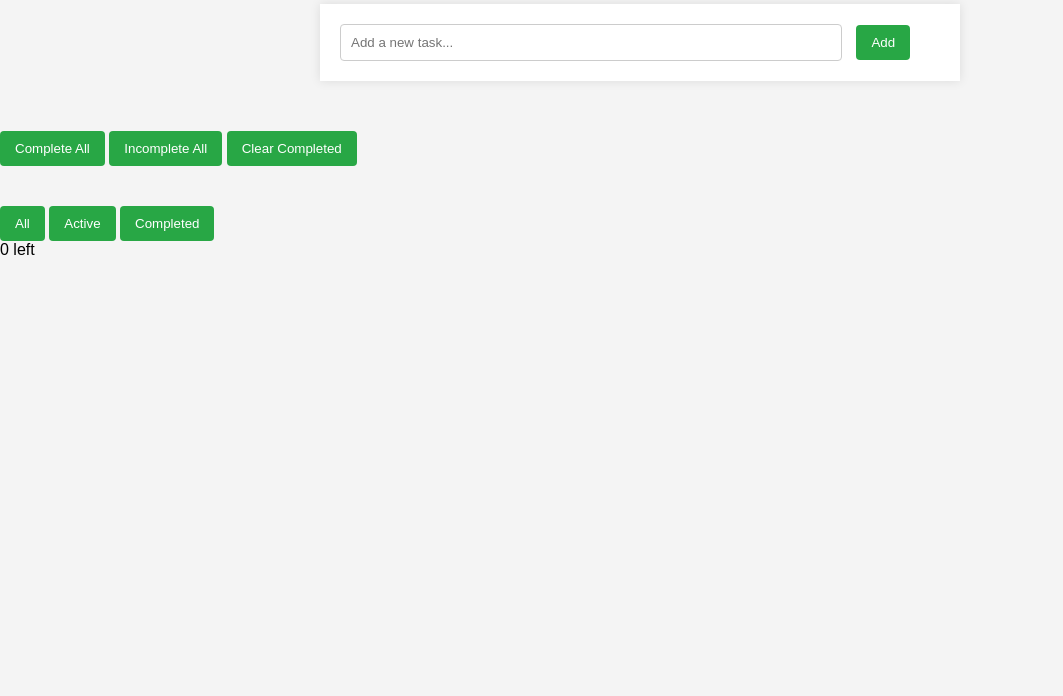
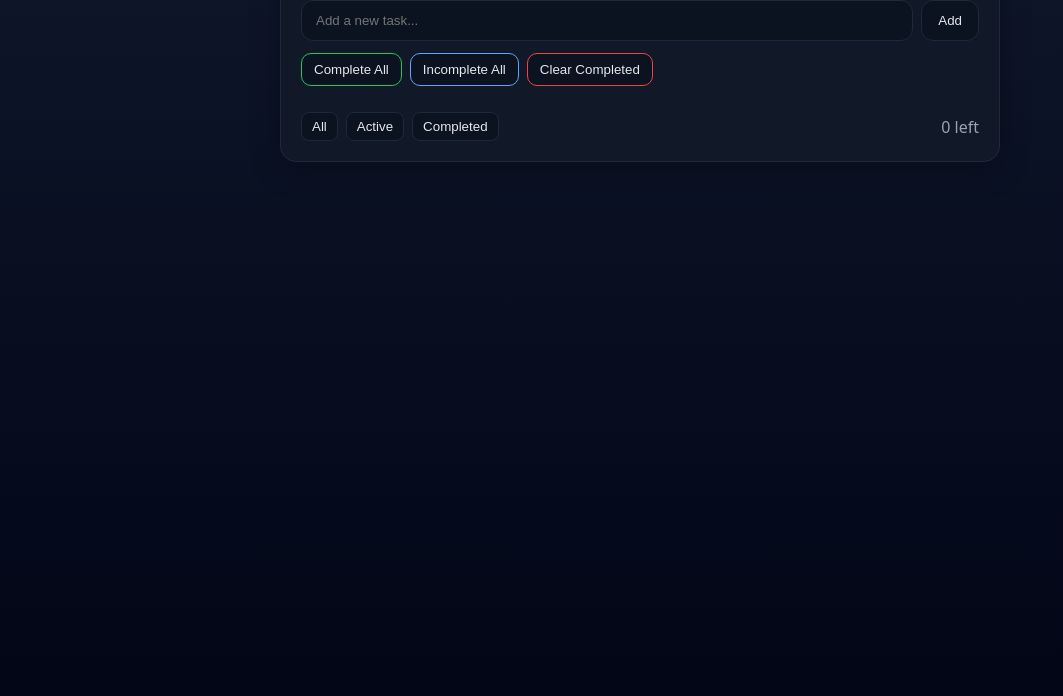
Before and after one commit to AhmadAlhajAsaad/todo-list, a website: page public/index.html in a window 1280 px wide. Shown: the part 104-800 px from the top of the page, without its empty margins (0-1063 px from the left). Drawn offline with Linux system fonts and the light colour scheme; files whose address does not match are found by name.

Commit message:
Giving button formats

```diff
--- a/public/style.css
+++ b/public/style.css
@@ -1,49 +1,146 @@
-body {
-  font-family: Arial, sans-serif;
-  background-color: #f4f4f4;
-  margin: 0;
-  padding: 0;
+:root {
+  --bg: #0f172a;
+  --card: #111827;
+  --text: #e5e7eb;
+  --muted: #9ca3af;
+  --primary: #60a5fa;
+  --danger: #ef4444;
+  --ok: #22c55e;
+  --ring: #1f2937;
 }
 
-#container {
-  max-width: 600px;
-  margin: 50px auto;
+* { box-sizing: border-box; }
+html, body { height: 100%; }
+body {
+  margin: 0;
+  background: linear-gradient(180deg, var(--bg), #020617);
+  color: var(--text);
+  font-family: system-ui, -apple-system, Segoe UI, Roboto, Tahoma, Arial, sans-serif;
+  display: grid;
+  place-items: start center;
+  padding: 24px;
+  direction: ltr;
+}
+
+.app {
+  width: min(720px, 92vw);
+  background: var(--card);
+  border: 1px solid #1f2937;
+  border-radius: 16px;
   padding: 20px;
-  background: #fff;
-  box-shadow: 0 0 10px rgba(0, 0, 0, 0.1);
+  box-shadow: 0 8px 30px rgba(0,0,0,.25);
 }
 
 h1 {
-  text-align: center;
+  margin: 0 0 16px;
+  font-weight: 800;
+  letter-spacing: .5px;
 }
 
-input[type="text"] {
-  width: 80%;
-  padding: 10px;
-  margin-right: 10px;
-  border: 1px solid #ccc;
-  border-radius: 4px;
+.add-form {
+  display: grid;
+  grid-template-columns: 1fr auto;
+  gap: 8px;
+  margin-bottom: 12px;
+}
+.add-form input {
+  padding: 12px 14px;
+  border-radius: 12px;
+  border: 1px solid var(--ring);
+  background: #0b1220;
+  color: var(--text);
+  outline: none;
+}
+.add-form input:focus { border-color: var(--primary); }
+.add-form button {
+  padding: 12px 16px;
+  border-radius: 12px;
+  border: 1px solid var(--ring);
+  background: #0b1220;
+  color: var(--text);
+  cursor: pointer;
+}
+.add-form button:hover { border-color: var(--primary); }
+
+.bulk-actions {
+  display: flex;
+  gap: 8px;
+  flex-wrap: wrap;
+  margin: 8px 0 12px;
+}
+.bulk-actions button {
+  padding: 8px 12px;
+  border-radius: 10px;
+  border: 1px solid var(--ring);
+  background: #0b1220;
+  color: var(--text);
+  cursor: pointer;
+}
+.bulk-actions #complete-all { border-color: var(--ok); }
+.bulk-actions #incomplete-all { border-color: var(--primary); }
+.bulk-actions #clear-completed { border-color: var(--danger); }
+.bulk-actions button:hover { filter: brightness(1.1); }
+
+.todo-list {
+  list-style: none;
+  margin: 0;
+  padding: 0;
+  display: grid;
+  gap: 8px;
+}
+.todo-item {
+  display: grid;
+  grid-template-columns: auto 1fr auto;
+  gap: 12px;
+  align-items: center;
+  padding: 10px 12px;
+  background: #0b1220;
+  border: 1px solid var(--ring);
+  border-radius: 12px;
+}
+.todo-item .toggle { width: 18px; height: 18px; cursor: pointer; }
+.todo-item .title { user-select: none; }
+.todo-item .title.completed { text-decoration: line-through; color: var(--muted); }
+.todo-item .delete {
+  padding: 6px 10px;
+  border-radius: 8px;
+  border: 1px solid var(--danger);
+  background: transparent;
+  color: var(--text);
+  cursor: pointer;
+}
+.todo-item .delete:hover { background: rgba(239,68,68,.15); }
+
+.edit-input {
+  padding: 8px 10px;
+  border-radius: 8px;
+  border: 1px solid var(--primary);
+  background: #0b1220;
+  color: var(--text);
+  width: 100%;
+  outline: none;
 }
 
-button {
-  padding: 10px 15px;
-  background-color: #28a745;
-  color: white;
-  border: none;
-  border-radius: 4px;
+.footer {
+  margin-top: 14px;
+  display: flex;
+  align-items: center;
+  justify-content: space-between;
+  color: var(--muted);
+}
+.filters {
+  display: flex;
+  gap: 8px;
+}
+.filters button {
+  padding: 6px 10px;
+  border-radius: 8px;
+  border: 1px solid var(--ring);
+  background: #0b1220;
+  color: var(--text);
   cursor: pointer;
 }
-
-ul {
-  list-style-type: none;
-  padding: 0;
-  max-width: 600px;
-  margin: 0 auto 40px;
+.filters button.active {
+  border-color: var(--primary);
+  box-shadow: 0 0 0 2px rgba(96,165,250,.15);
 }
-
-li {
-  background: #eee;
-  margin: 5px 0;
-  padding: 10px;
-  border-radius: 4px;
-}
```
